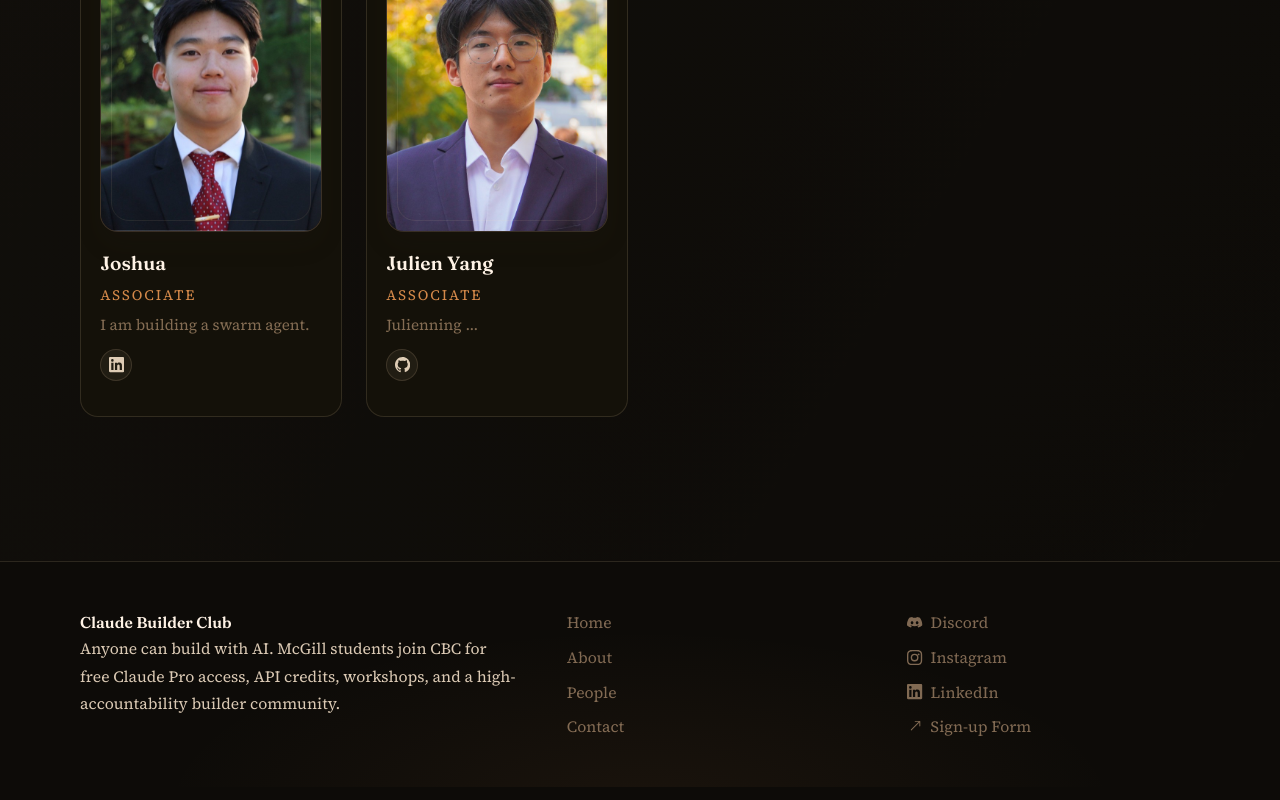
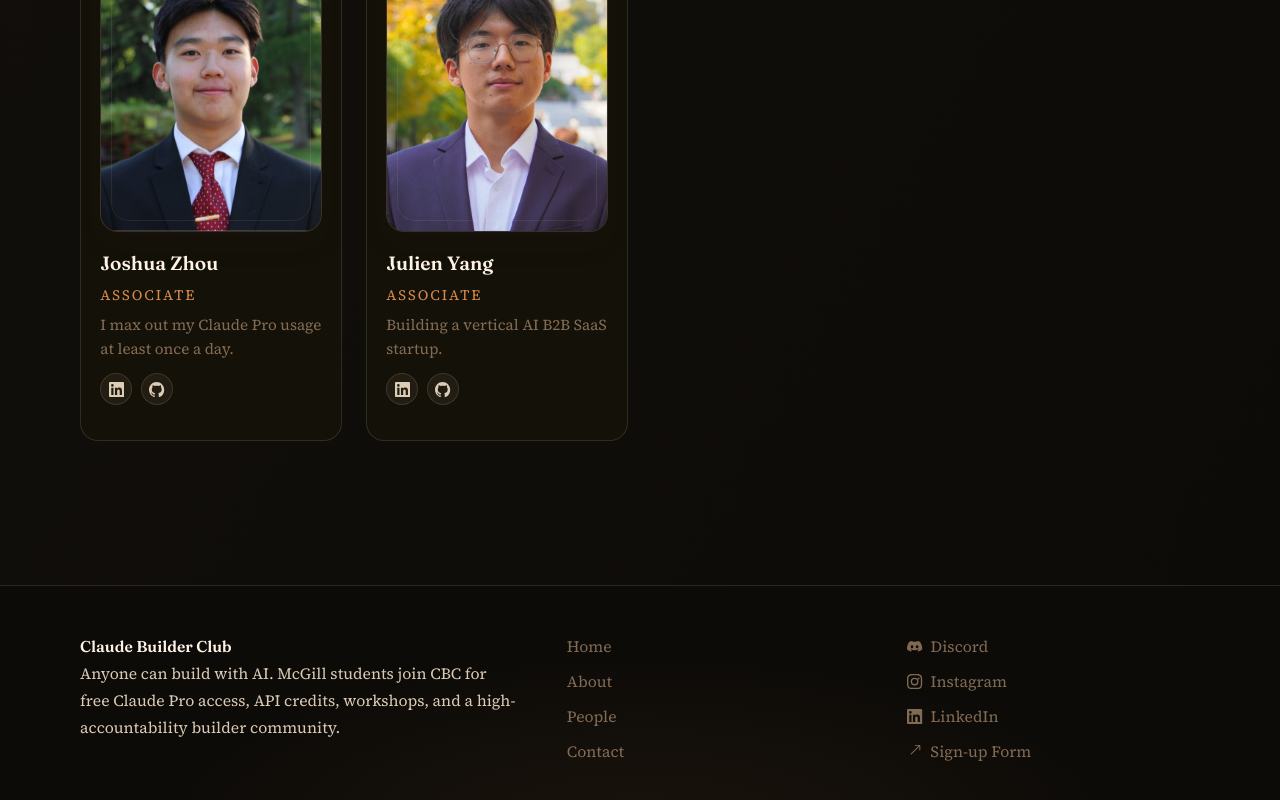
Before and after one commit to CBC-Mcgill/CBC-website, a Next.js app: page /people in a window 1280 px wide. Shown: the part 3256-4056 px from the top of the page. Built offline with nearby package versions, Linux system fonts and the light colour scheme.

Commit message:
update people page

```diff
--- a/data/people.ts
+++ b/data/people.ts
@@ -37,6 +37,6 @@
   Person('David Tang', 'Associate', "I mod my MacBook to use Linux. Long live Linux!", 'assets/people/DavidTang.jpeg', '', 'https://www.linkedin.com/in/david-tang-a96376328/'),
   Person('Mubeen Mohammed', 'Technical Associate', "CS + ML nerd who unwinds with manga and squash.", 'assets/people/MubeenMohammed.jpeg', 'mubeen.mohammed@mail.mcgill.ca', 'https://www.linkedin.com/in/mubeen12', 'https://github.com/mubeenmohammed'),
   Person('Minh Vo', 'Technical Associate', "I am building Jarvis with Thai and David", 'assets/people/MinhVo.jpeg', '', 'https://www.linkedin.com/in/minh-vo-657b09324/'),
-  Person('Joshua', 'Associate', "I am building a swarm agent. ", 'assets/people/joshua.jpg', '', 'https://www.linkedin.com/in/joshuazhou1/'),
-  Person('Julien Yang', 'Associate', "Julienning ...", 'assets/people/JulienYang.jpeg', '', '', 'https://github.com/forknay'),
+  Person('Joshua Zhou', 'Associate', "I max out my Claude Pro usage at least once a day.", 'assets/people/joshua.jpg', '', 'https://www.linkedin.com/in/joshuazhou1/', 'https://github.com/joshuazhou744'),
+  Person('Julien Yang', 'Associate', "Building a vertical AI B2B SaaS startup.", 'assets/people/JulienYang.jpeg', '', 'https://www.linkedin.com/in/julienyang12/', 'https://github.com/forknay'),
 ];
```
